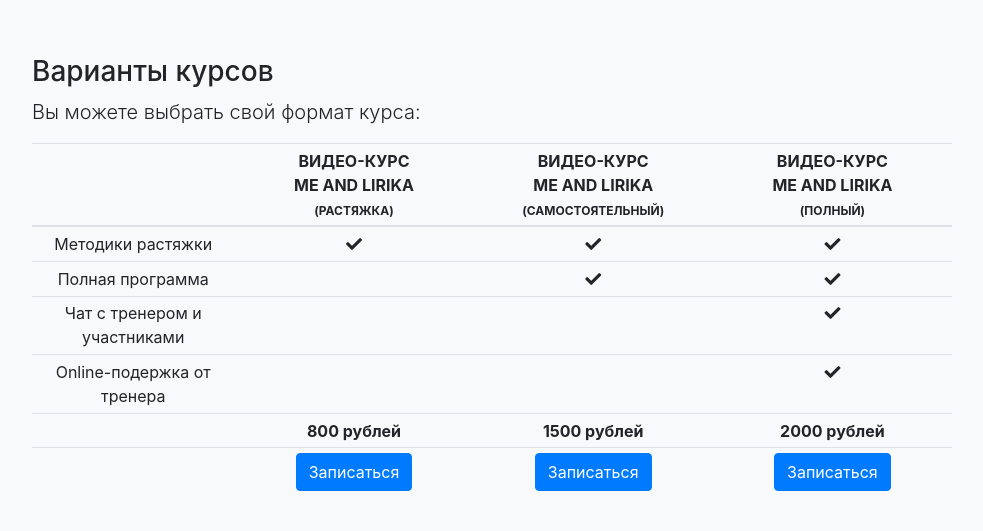
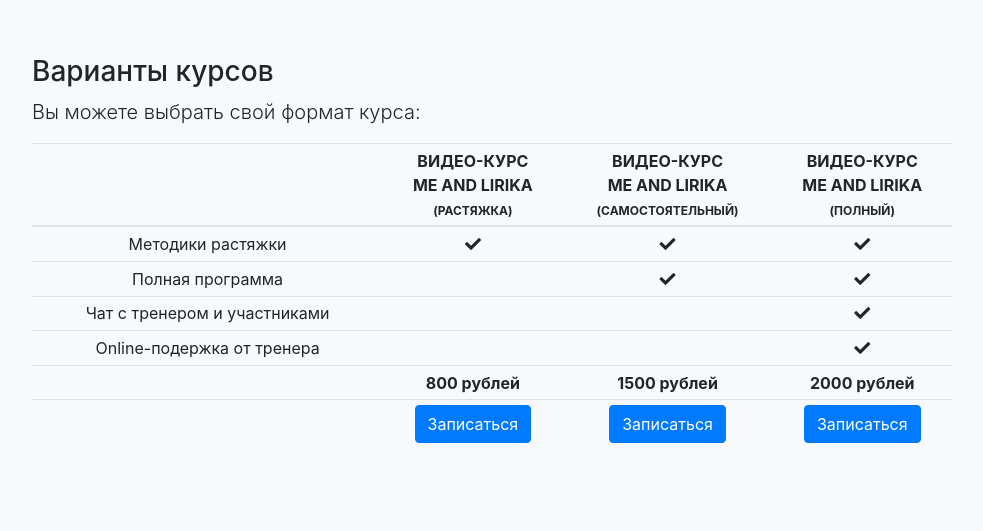
Before and after one commit to aleksandr-staetskiy/meandlirika.com, a plain HTML site: page index.html in a window 1280 px wide. Shown: the part 2064-2595 px from the top of the page, without its empty margins (148-1131 px from the left). Drawn offline with Linux system fonts and the light colour scheme.

Commit message:
table responsive

```diff
--- a/css/table-responsive.css
+++ b/css/mobile-responsive.css
@@ -16,8 +16,7 @@ th, td {
     }
 
     table {
-        table-layout: fixed;
-        word-wrap: break-word;
+        overflow-x: scroll;
     }
 
     .btn-table {
--- a/index.html
+++ b/index.html
@@ -17,7 +17,7 @@
     <!-- Custom styles for this template -->
     <link href="css/nav.css" rel="stylesheet">
     <link href="css/focus.css" rel="stylesheet">
-    <link href="css/table-responsive.css" rel="stylesheet">
+    <link href="css/mobile-responsive.css" rel="stylesheet">
     <link rel="stylesheet" href="https://use.fontawesome.com/releases/v5.8.2/css/all.css" integrity="sha384-oS3vJWv+0UjzBfQzYUhtDYW+Pj2yciDJxpsK1OYPAYjqT085Qq/1cq5FLXAZQ7Ay" crossorigin="anonymous">
 
 </head>
@@ -128,10 +128,10 @@
                         <table class="table">
                             <thead>
                                 <tr>
-                                    <th style="width: 22%"></th>
-                                    <th style="width: 26%">ВИДЕО-КУРС<br>ME AND LIRIKA<br><a class="plans-responsive">(РАСТЯЖКА)</a></th>
-                                    <th style="width: 26%">ВИДЕО-КУРС<br>ME AND LIRIKA<br><a class="plans-responsive">(САМОСТОЯТЕЛЬНЫЙ)</a></th>
-                                    <th style="width: 26%">ВИДЕО-КУРС<br>ME AND LIRIKA<br><a class="plans-responsive">(ПОЛНЫЙ)</a></th>
+                                    <th></th>
+                                    <th>ВИДЕО-КУРС<br>ME AND LIRIKA<br><a class="plans-responsive">(РАСТЯЖКА)</a></th>
+                                    <th>ВИДЕО-КУРС<br>ME AND LIRIKA<br><a class="plans-responsive">(САМОСТОЯТЕЛЬНЫЙ)</a></th>
+                                    <th>ВИДЕО-КУРС<br>ME AND LIRIKA<br><a class="plans-responsive">(ПОЛНЫЙ)</a></th>
                                 </tr>
                             </thead>
                             <tbody>
```
